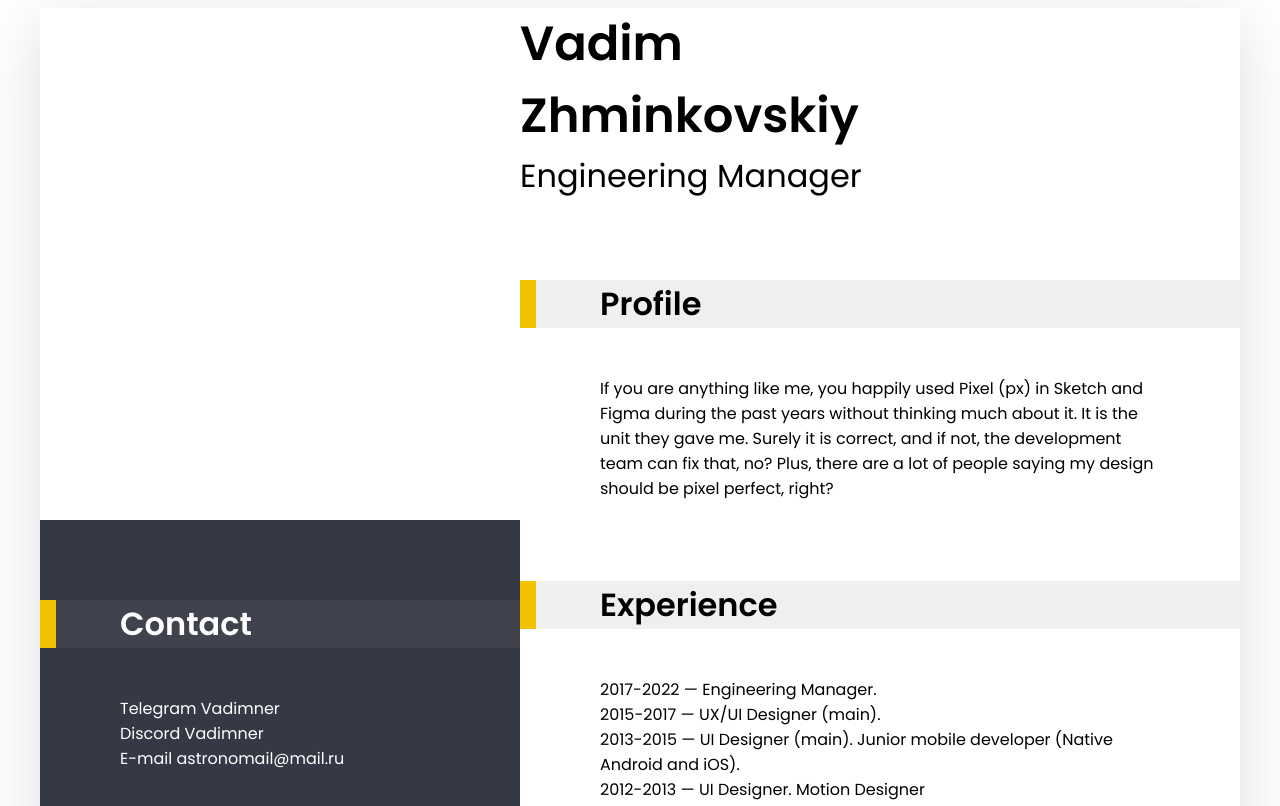
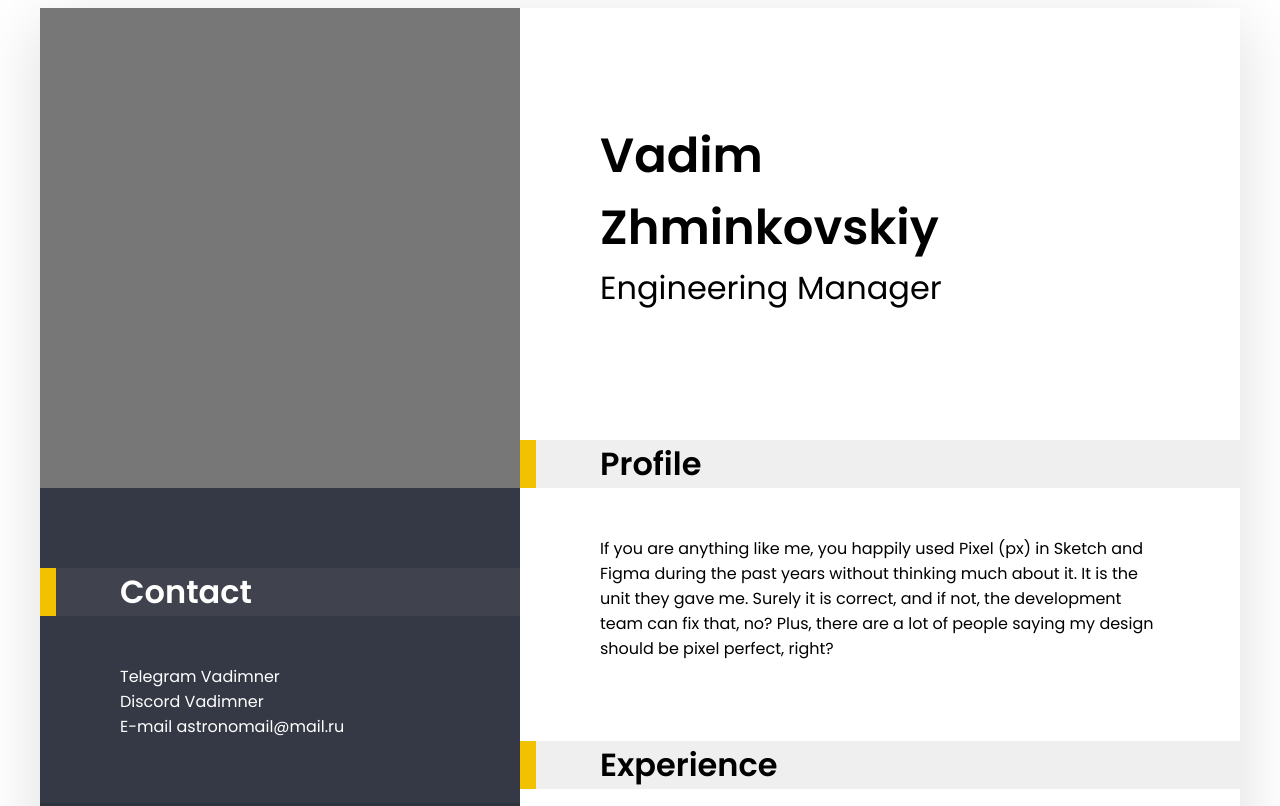
Before and after one commit to Vadimner/rsschool-cv, a plain HTML site: page index.html in a window 1280 px wide. Shown: the top 806 px of the page. Drawn offline with Linux system fonts and the light colour scheme.

Commit message:
fix: changed spacing

```diff
--- a/style.css
+++ b/style.css
@@ -7,7 +7,7 @@ body {
     justify-content: center;
 }
 
-h1, h2, h3, h4, h5, h6 {
+h1, h2, h3, h4, h5, h6, figure {
     margin: 0;
 }
 
@@ -29,10 +29,15 @@ h3 {
 aside {
     width: 40%;
     color: white;
+    background-color: #2c323e;
 }
 
 main {
     width: 60%;
+}
+
+header {
+    padding: 7rem 2rem 3rem 5rem;
 }
 
 section {
@@ -67,11 +72,11 @@ section {
 }
 
 #education {
-    background-color: #2c323e;
     padding-bottom: 4rem;
 }
 
 #image-simulator {
     width: 100%;
     height:30rem;
+    background-color: #777;
 }
```
